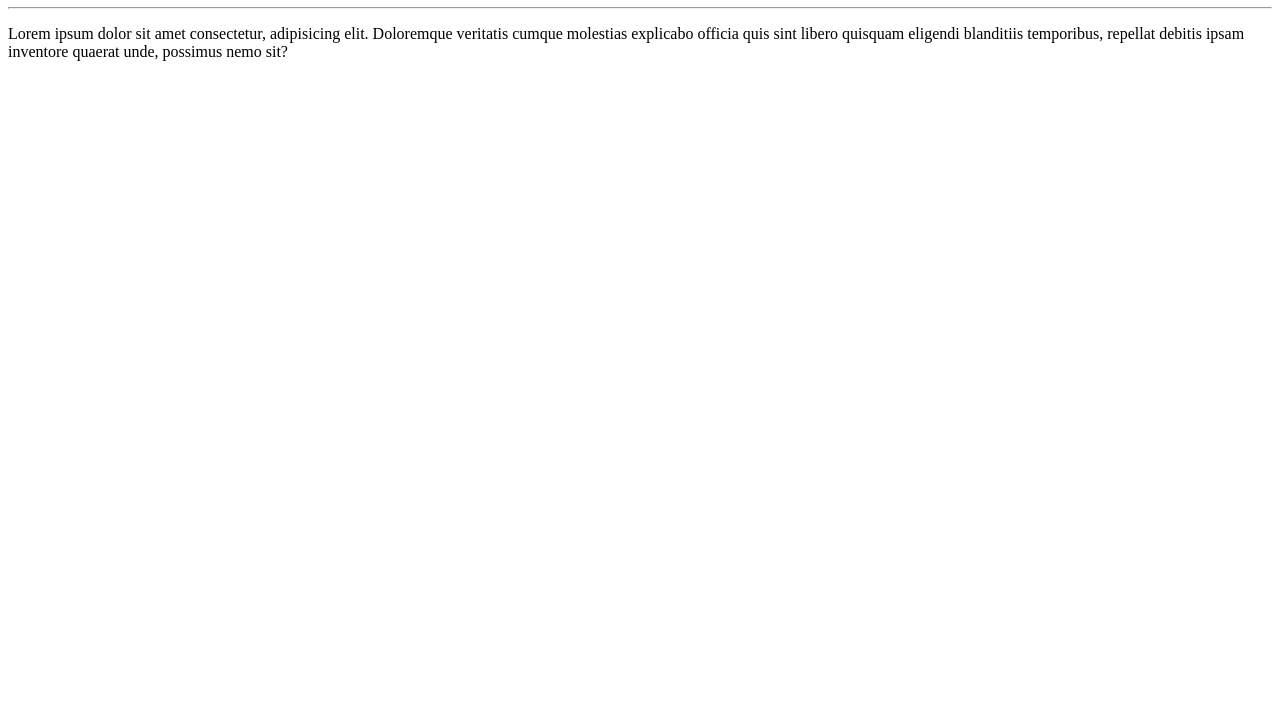
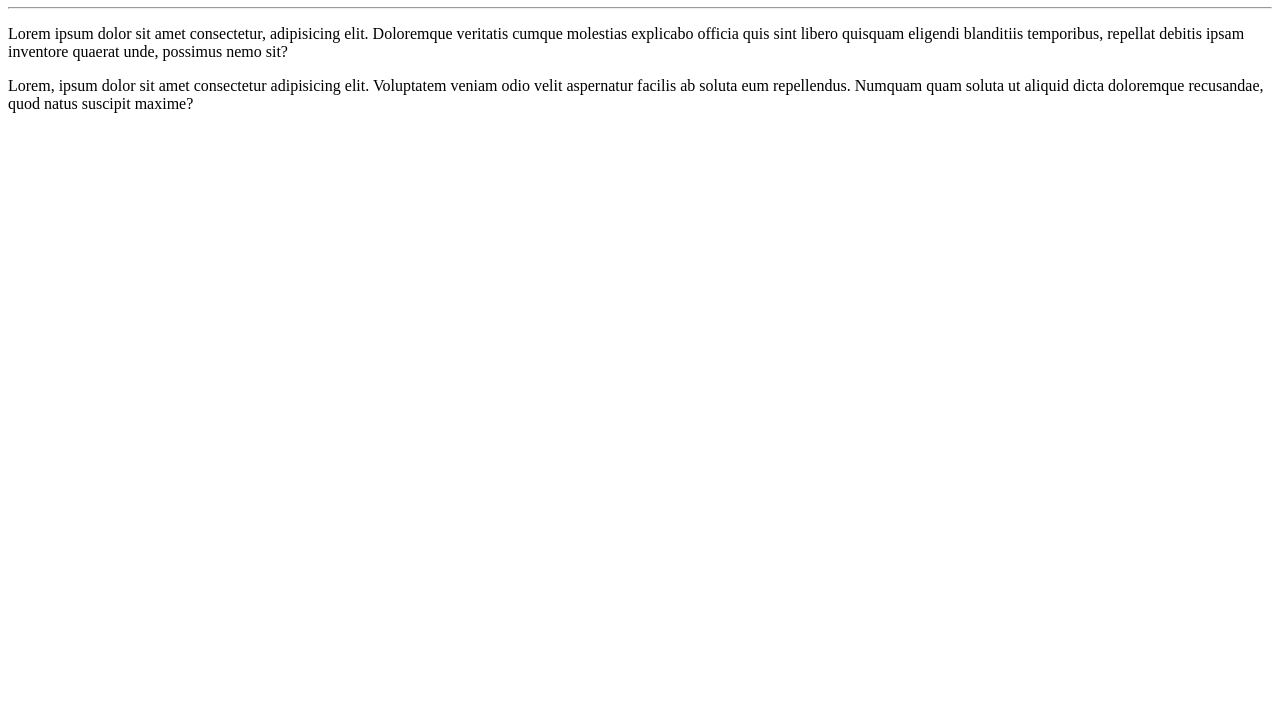
Before and after one commit to FernandoDeAraujo/Ola-Mundo, a plain HTML site: page site exemplo/index.html in a window 1280 px wide. Shown: the part 73-800 px from the top of the page. Drawn offline with Linux system fonts and the light colour scheme.

Commit message:
Adicionei um parágrafo

```diff
--- a/site exemplo/index.html
+++ b/site exemplo/index.html
@@ -10,5 +10,6 @@
     <h1>Olá,Mundo!</h1>
     <hr>
     <p>Lorem ipsum dolor sit amet consectetur, adipisicing elit. Doloremque veritatis cumque molestias explicabo officia quis sint libero quisquam eligendi blanditiis temporibus, repellat debitis ipsam inventore quaerat unde, possimus nemo sit?</p>
+    <p>Lorem, ipsum dolor sit amet consectetur adipisicing elit. Voluptatem veniam odio velit aspernatur facilis ab soluta eum repellendus. Numquam quam soluta ut aliquid dicta doloremque recusandae, quod natus suscipit maxime?</p>
 </body>
 </html>
```
